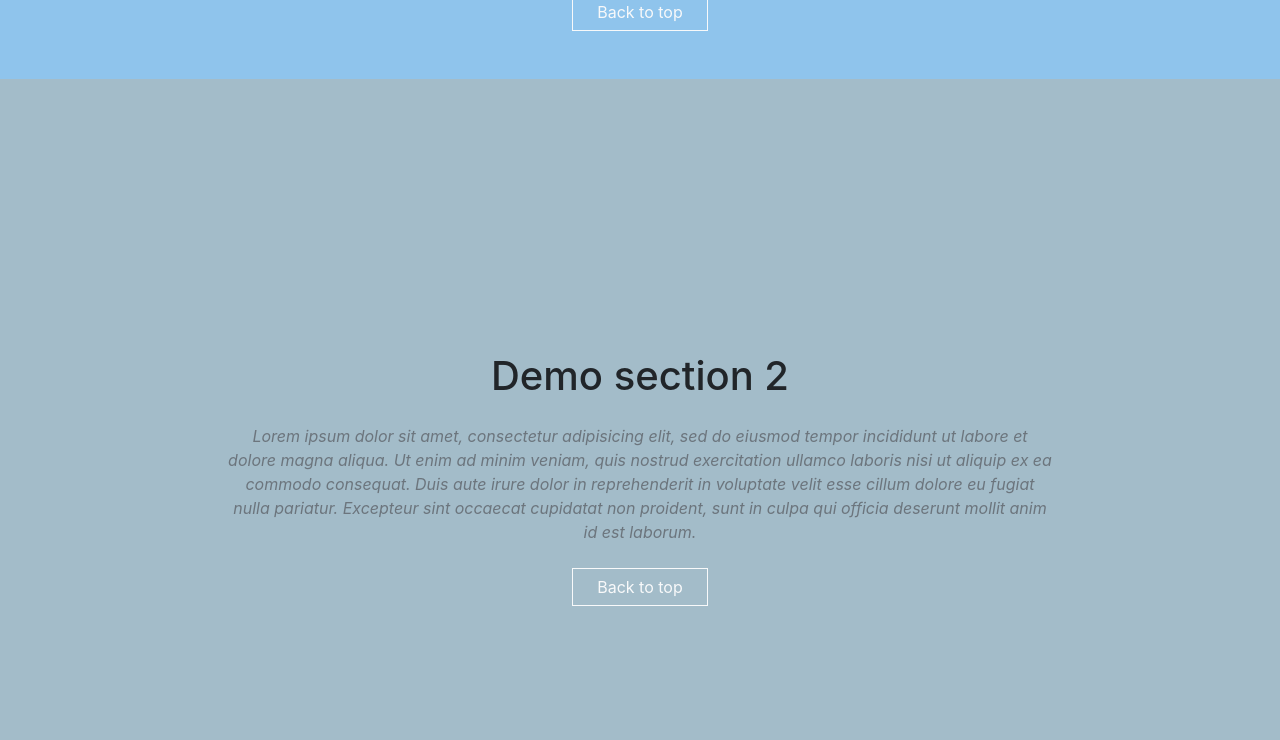
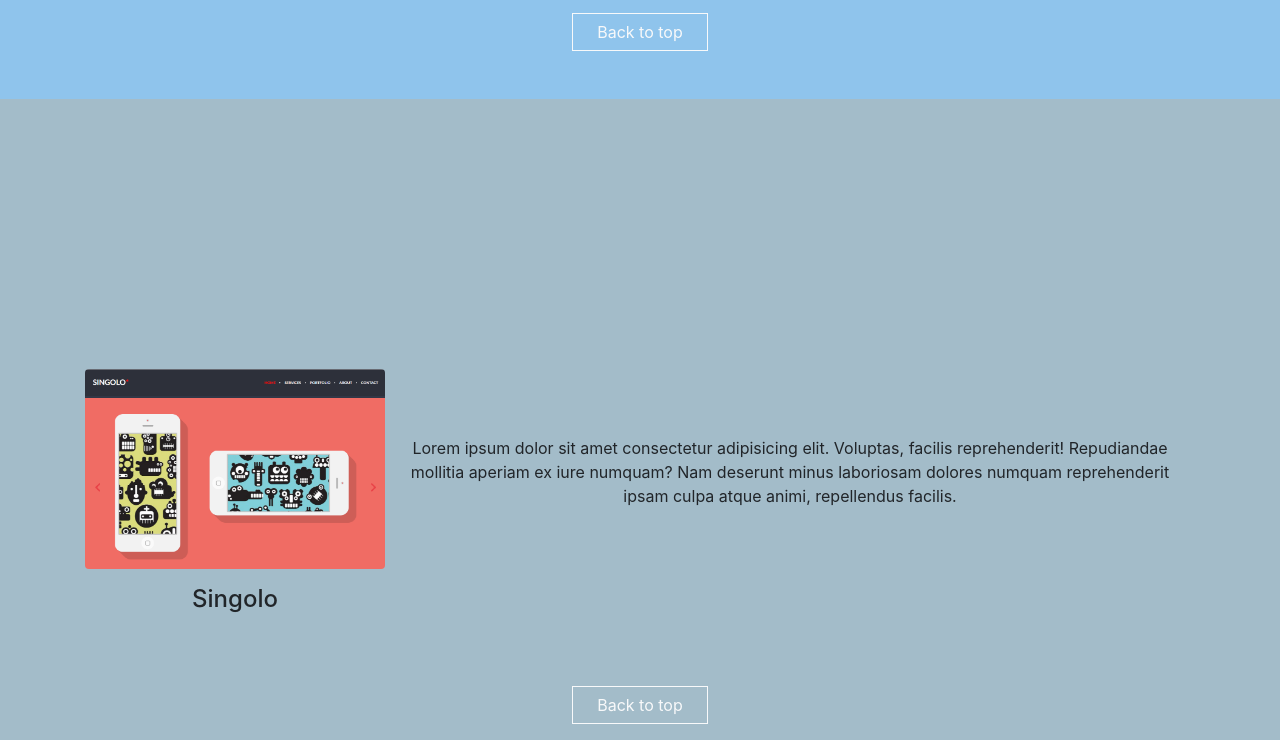
Before and after one commit to levsha87/portfolio, a website built with webpack: page index.html in a window 1280 px wide. Shown: the part 1460-2200 px from the top of the page. Built offline with nearby package versions, Linux system fonts and the light colour scheme.

Commit message:
feat: add section project one case

```diff
--- a/index.html
+++ b/index.html
@@ -81,17 +81,19 @@
 </section>
 
 <!-- Demo section 2-->
-<section class="py-5 d-flex align-items-center" id="two">
-    <div class="container py-5">
-        <div class="row text-center">
-            <div class="col-lg-9 mx-auto">
-                <h2 class="h1 mb-4">Demo section 2</h2>
-                <p class="font-italic mb-4 text-muted">Lorem ipsum dolor sit amet, consectetur adipisicing elit, sed do eiusmod tempor incididunt ut labore et dolore magna aliqua. Ut enim ad minim veniam, quis nostrud exercitation ullamco laboris nisi ut aliquip ex ea commodo consequat. Duis aute irure dolor in reprehenderit in voluptate velit esse cillum dolore eu fugiat nulla pariatur. Excepteur sint occaecat cupidatat non proident, sunt in culpa qui officia deserunt mollit anim id est laborum.</p>
-                <!-- Scroll to top -->
-                <a class="btn btn-outline-light px-4 rounded-0 scroll-top" href="#hero">Back to top</a>
-            </div>
+<section class="pt-5 d-flex align-items-center" id="two">
+    <div class="container text-center">
+        <div class="d-flex py-5">
+            <figure class="text-center">
+                <p><img src="./src/img/Singolo100.png" class="rounded" alt="sing" width="300px" height="200px"/></p>
+                <figcaption class="h4">Singolo</figcaption>
+            </figure>
+                <p class="d-flex justify-content-center align-items-center pb-5 px-3">Lorem ipsum dolor sit amet consectetur adipisicing elit. Voluptas, facilis reprehenderit! Repudiandae mollitia aperiam ex iure numquam? Nam deserunt minus laboriosam dolores numquam reprehenderit ipsam culpa atque animi, repellendus facilis.
+                </p>
         </div>
+            <a class="btn btn-outline-light px-4 rounded-0 scroll-top" href="#hero">Back to top</a>
     </div>
+
 </section>
 
 <!-- Demo section 3 -->
@@ -99,7 +101,7 @@
     <div class="container py-5">
         <div class="row text-center">
             <div class="col-lg-9 mx-auto">
-                <h2 class="h1 mb-4">Demo section 3</h2>
+                <h2 class="h1 mb-4 text-uppercase">contacts</h2>
                 <p class="font-italic mb-4 text-muted">Lorem ipsum dolor sit amet, consectetur adipisicing elit, sed do eiusmod tempor incididunt ut labore et dolore magna aliqua. Ut enim ad minim veniam, quis nostrud exercitation ullamco laboris nisi ut aliquip ex ea commodo consequat. Duis aute irure dolor in reprehenderit in voluptate velit esse cillum dolore eu fugiat nulla pariatur. Excepteur sint occaecat cupidatat non proident, sunt in culpa qui officia deserunt mollit anim id est laborum.</p>
                 <!-- Scroll to top -->
                 <a class="btn btn-outline-light px-4 rounded-0 scroll-top" href="#hero">Back to top</a>
--- a/src/css/style.css
+++ b/src/css/style.css
@@ -24,8 +24,8 @@ section:nth-of-type(2) {
 }
 
 #aboutwrap {
-	background: url(../img/singolo.jpg) no-repeat center top;
-	margin-top: -70px;
+	background: url(../img/Singolo100.png) no-repeat center top;
+	margin-top: -50px;
 	padding-top: 250px;
 	text-align:center;
 	background-attachment: relative;
```
Also changed, not shown: dist/9422a59284f6484e25a0.jpg (renamed from src/img/singolo.jpg), dist/index.html, src/img/Singolo.png (deleted), src/img/Singolo100.png (added), src/index.js (line endings or trailing spaces), 1 other file.
